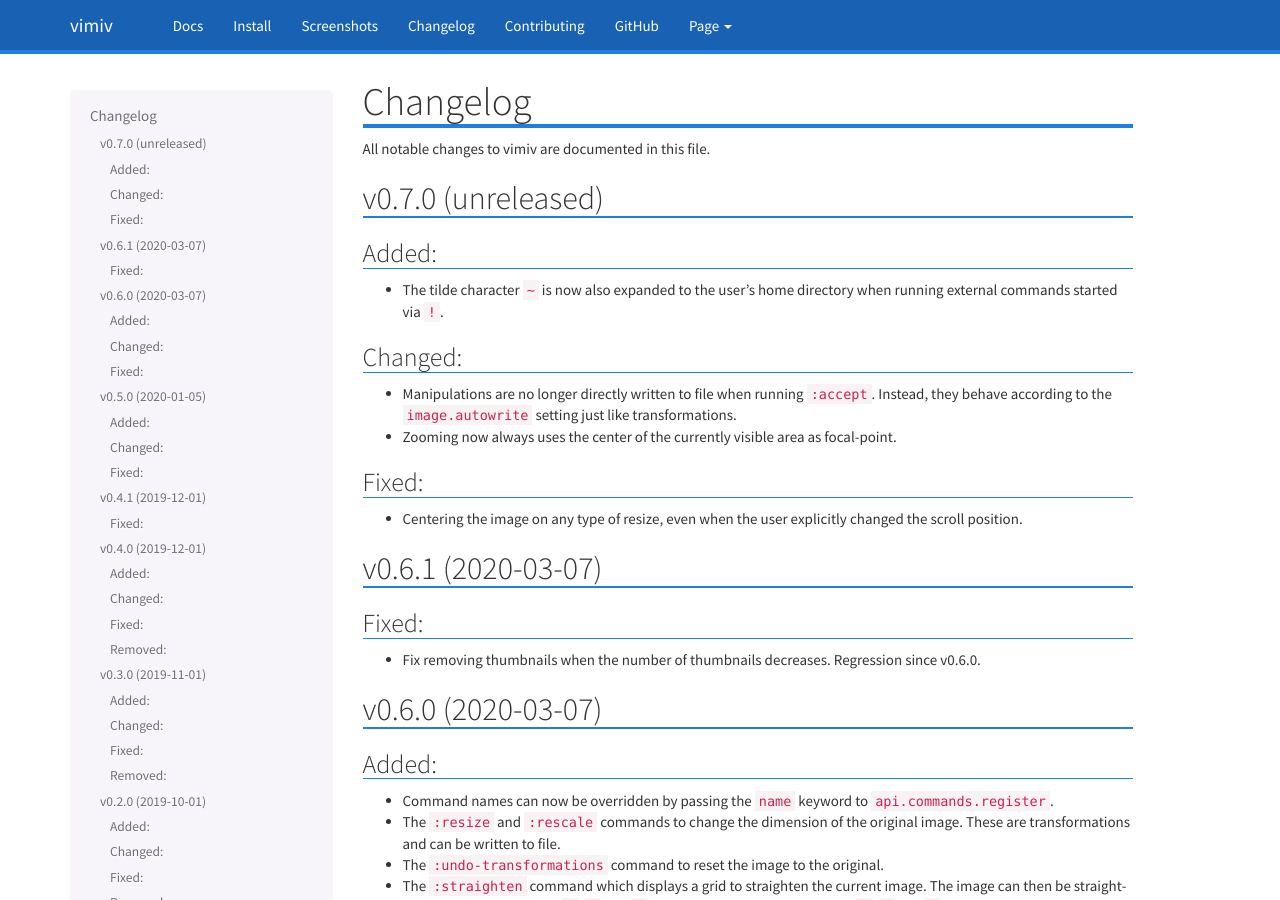
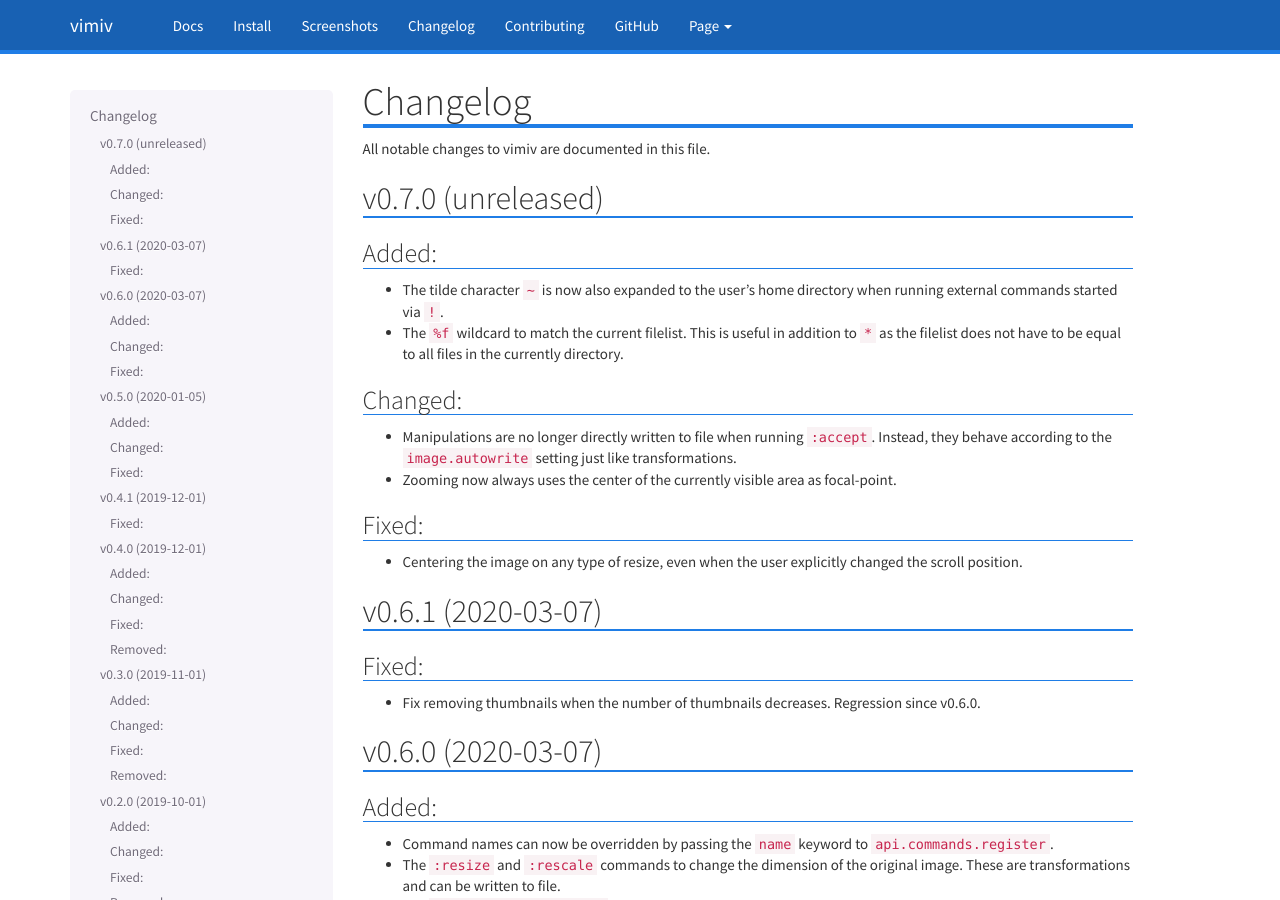
Before and after one commit to karlch/vimiv-qt, a Sphinx documentation site: the page built from docs/changelog.rst, in a window 1280 px wide and 900 px high. Built offline with Sphinx 7.4.7, drawn with Linux system fonts in a browser that asks for light colours.

Commit message:
Add %f wildcard to match the current filelist
This is useful in addition to ``*`` as the filelist does not have to be
equal to all files in the currently directory. One standard example
would be after calling ``:open %m``.

```diff
--- a/docs/changelog.rst
+++ b/docs/changelog.rst
@@ -11,6 +11,8 @@
 
 * The tilde character ``~`` is now also expanded to the user's home directory when
   running external commands started via ``!``.
+* The ``%f`` wildcard to match the current filelist. This is useful in addition to ``*``
+  as the filelist does not have to be equal to all files in the currently directory.
 
 Changed:
 ^^^^^^^^
--- a/docs/documentation/getting_started.rst
+++ b/docs/documentation/getting_started.rst
@@ -104,8 +104,9 @@
 
 Unix style pattern matching including ``*`` and ``?`` can be used. Recursive matching is
 also possible using ``**`` but please note that this can become slow in large directory
-trees. In addition ``%`` gets replaced with the currently selected file and ``%m`` by
-all marked images. See :ref:`marks_and_tags` for more information on this.
+trees. In addition ``%`` gets replaced with the currently selected file, ``%f`` by all
+files in the current filelist and ``%m`` by all marked images. See :ref:`marks_and_tags`
+for more information on this.
 
 Prepending a command with ``!`` lets vimiv interpret the command as an external
 command. This becomes especially useful in combination with the patterns described
```
Also changed, not shown: 2 other files.
